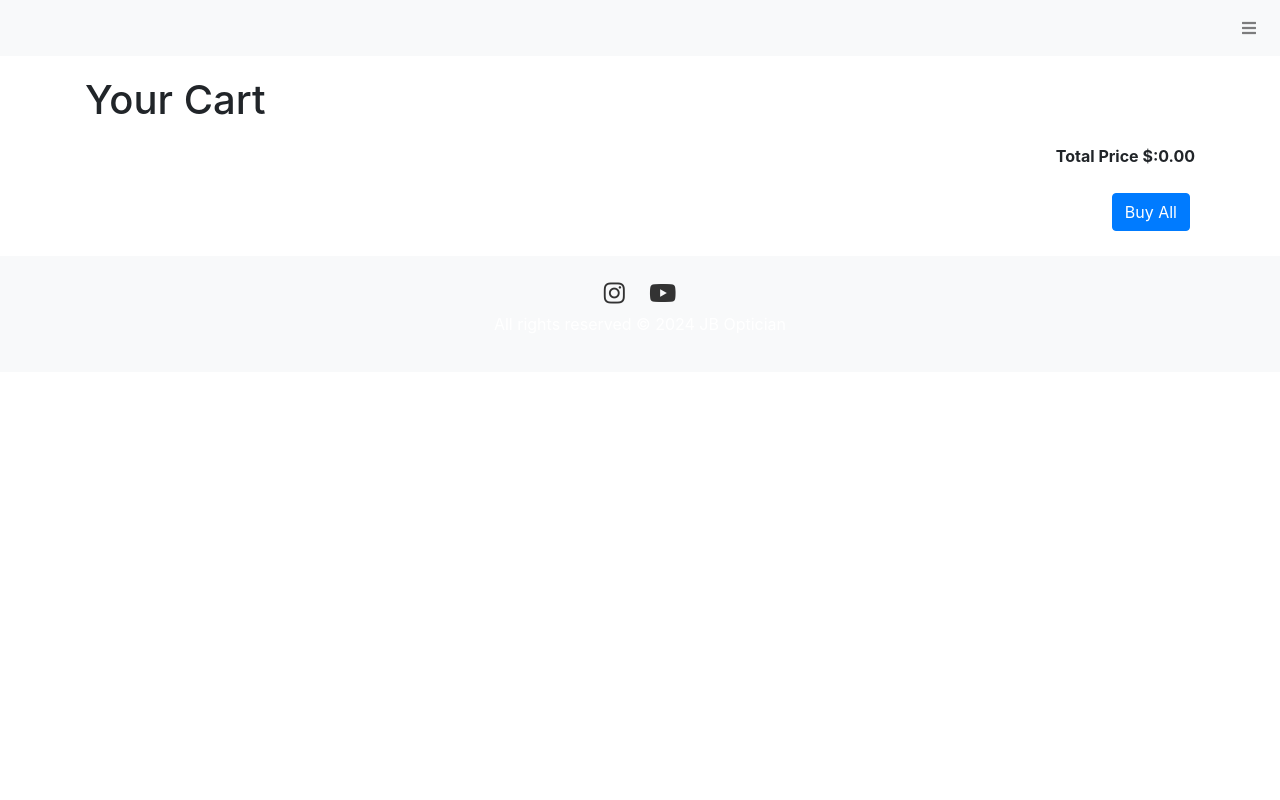
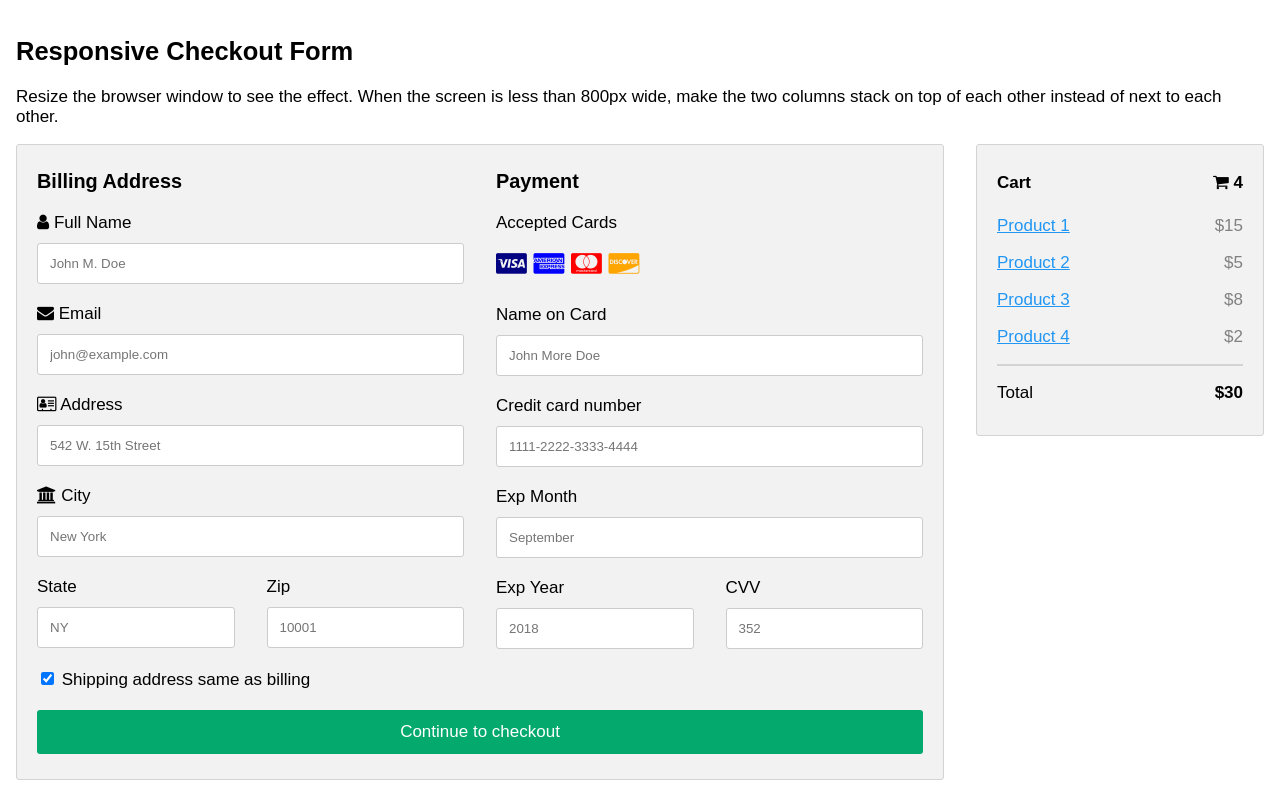
Before and after one commit to paramnahata/Param, a plain HTML site: page cart.html in a window 1280 px wide. Drawn offline with nearby package versions, Linux system fonts and the light colour scheme; files that its build step writes are made by us from their sources.

Commit message:
cart.html

```diff
--- a/cart.html
+++ b/cart.html
@@ -1,285 +1,194 @@
 <!DOCTYPE html>
-<html lang="en">
-
+<html>
 <head>
-    <meta charset="UTF-8">
-    <meta name="viewport" content="width=device-width, initial-scale=1.0">
-    <title>JB Optician - Cart</title>
-    <link rel="stylesheet" href="css/styles.css">
-    <link rel="stylesheet" href="https://maxcdn.bootstrapcdn.com/bootstrap/4.5.2/css/bootstrap.min.css">
-    <link rel="stylesheet" href="https://cdnjs.cloudflare.com/ajax/libs/font-awesome/5.15.3/css/all.min.css">
+<meta name="viewport" content="width=device-width, initial-scale=1">
+<link rel="stylesheet" href="https://cdnjs.cloudflare.com/ajax/libs/font-awesome/4.7.0/css/font-awesome.min.css">
 <style>
-        .navbar-brand img {
-            width: 100px;
+body {
+  font-family: Arial;
+  font-size: 17px;
+  padding: 8px;
 }
 
-        .cart-container {
-            margin-top: 20px;
+* {
+  box-sizing: border-box;
 }
 
-        .cart-item {
+.row {
+  display: -ms-flexbox; /* IE10 */
   display: flex;
-            align-items: center;
-            border-bottom: 1px solid #ddd;
-            padding: 15px 0;
+  -ms-flex-wrap: wrap; /* IE10 */
+  flex-wrap: wrap;
+  margin: 0 -16px;
 }
 
-        .cart-item img {
-            max-width: 120px;
-            margin-right: 15px;
+.col-25 {
+  -ms-flex: 25%; /* IE10 */
+  flex: 25%;
 }
 
-        .cart-item-details {
-            flex: 1;
-            margin-right: 15px;
+.col-50 {
+  -ms-flex: 50%; /* IE10 */
+  flex: 50%;
 }
 
-        .cart-item-details h5 {
-            margin: 0;
+.col-75 {
+  -ms-flex: 75%; /* IE10 */
+  flex: 75%;
 }
 
-        .quantity-controls {
-            display: flex;
-            align-items: center;
+.col-25,
+.col-50,
+.col-75 {
+  padding: 0 16px;
 }
 
-        .quantity-controls input {
-            width: 60px;
-            text-align: center;
-            margin: 0 5px;
-            border: 1px solid #ddd;
+.container {
+  background-color: #f2f2f2;
+  padding: 5px 20px 15px 20px;
+  border: 1px solid lightgrey;
+  border-radius: 3px;
 }
 
-        .cart-total {
-            font-weight: bold;
-            margin-top: 20px;
-            display: flex;
-            justify-content: flex-end;
-            align-items: center;
+input[type=text] {
+  width: 100%;
+  margin-bottom: 20px;
+  padding: 12px;
+  border: 1px solid #ccc;
+  border-radius: 3px;
 }
 
-        .cart-actions {
-            display: flex;
-            margin-top: 20px;
-            justify-content: flex-end;
+label {
+  margin-bottom: 10px;
+  display: block;
 }
 
-        .cart-actions button {
-            margin: 5px;
+.icon-container {
+  margin-bottom: 20px;
+  padding: 7px 0;
+  font-size: 24px;
 }
 
-        .footer {
-            background-color: #f8f9fa;
-            padding: 20px;
-            text-align: center;
+.btn {
+  background-color: #04AA6D;
+  color: white;
+  padding: 12px;
+  margin: 10px 0;
+  border: none;
+  width: 100%;
+  border-radius: 3px;
+  cursor: pointer;
+  font-size: 17px;
 }
 
-        .footer .social-icon {
-            margin: 0 10px;
-            font-size: 24px;
-            color: #333;
+.btn:hover {
+  background-color: #45a049;
 }
 
-        /* Sidebar styles */
-        .sidebar-menu {
-            display: none;
-            /* Hidden by default */
-            position: fixed;
-            top: 0;
-            left: 0;
-            width: 250px;
-            height: 100%;
-            background-color: #fff;
-            box-shadow: 2px 0 5px rgba(0, 0, 0, 0.5);
-            z-index: 1000;
-            overflow-y: auto;
+a {
+  color: #2196F3;
 }
 
-        .sidebar-menu-list {
-            list-style: none;
-            padding: 20px;
-            margin: 0;
+hr {
+  border: 1px solid lightgrey;
 }
 
-        .sidebar-menu-list li {
-            margin-bottom: 15px;
+span.price {
+  float: right;
+  color: grey;
 }
 
-        .sidebar-menu-list li a {
-            text-decoration: none;
-            color: #333;
-            font-size: 18px;
+/* Responsive layout - when the screen is less than 800px wide, make the two columns stack on top of each other instead of next to each other (also change the direction - make the "cart" column go on top) */
+@media (max-width: 800px) {
+  .row {
+    flex-direction: column-reverse;
   }
-
-        .close-sidebar {
-            position: absolute;
-            top: 10px;
-            right: 15px;
-            font-size: 24px;
-            cursor: pointer;
-            background: none;
-            border: none;
-            color: #333;
+  .col-25 {
+    margin-bottom: 20px;
+  }
 }
 </style>
 </head>
+<body>
 
-<body>
-    <!-- Navigation Bar -->
-    <nav class="navbar navbar-expand-lg navbar-light bg-light">
-        <button class="navbar-toggler" type="button" data-toggle="collapse" data-target="#navbarNav">
-            <span class="navbar-toggler-icon"></span>
-        </button>
-        <div class="collapse navbar-collapse" id="navbarNav">
-            <ul class="navbar-nav ml-auto">
-                <li class="nav-item"><a class="nav-link" href="#" id="menu-toggle"><i class="fa fa-bars"></i></a></li>
-            </ul>
+<h2>Responsive Checkout Form</h2>
+<p>Resize the browser window to see the effect. When the screen is less than 800px wide, make the two columns stack on top of each other instead of next to each other.</p>
+<div class="row">
+  <div class="col-75">
+    <div class="container">
+      <form action="/action_page.php">
+
+        <div class="row">
+          <div class="col-50">
+            <h3>Billing Address</h3>
+            <label for="fname"><i class="fa fa-user"></i> Full Name</label>
+            <input type="text" id="fname" name="firstname" placeholder="John M. Doe">
+            <label for="email"><i class="fa fa-envelope"></i> Email</label>
+            <input type="text" id="email" name="email" placeholder="john@example.com">
+            <label for="adr"><i class="fa fa-address-card-o"></i> Address</label>
+            <input type="text" id="adr" name="address" placeholder="542 W. 15th Street">
+            <label for="city"><i class="fa fa-institution"></i> City</label>
+            <input type="text" id="city" name="city" placeholder="New York">
+
+            <div class="row">
+              <div class="col-50">
+                <label for="state">State</label>
+                <input type="text" id="state" name="state" placeholder="NY">
               </div>
-    </nav>
-    <!-- Sidebar Menu -->
-    <div id="sidebar-menu" class="sidebar-menu">
-        <button id="close-sidebar" class="close-sidebar">&times;</button>
-        <ul class="sidebar-menu-list">
-            <li><a href="index.html">Home</a></li>
-            <li><a href="about.html">About Us</a></li>
-            <li><a href="orders.html">Orders</a></li>
-            <li><a href="help.html">Help Centre</a></li>
-        </ul>
+              <div class="col-50">
+                <label for="zip">Zip</label>
+                <input type="text" id="zip" name="zip" placeholder="10001">
               </div>
-
-    <!-- Cart Page Content -->
-    <div class="container cart-container">
-        <h1>Your Cart</h1>
-        <div id="cart-items">
-            <!-- Cart items will be dynamically inserted here by JavaScript -->
-        </div>
-        <div class="cart-total">
-            <span>Total Price $: </span>
-            <span id="total-price">0.00</span>
-        </div>
-        <div class="cart-actions">
-            <button class="btn btn-primary" onclick="buyAll()">Buy All</button>
             </div>
           </div>
 
-    <!-- Footer -->
-    <footer class="footer">
-        <div>
-            <a href="https://www.instagram.com" class="social-icon" target="_blank"><i class="fab fa-instagram"></i></a>
-            <a href="https://www.youtube.com" class="social-icon" target="_blank"><i class="fab fa-youtube"></i></a>
-            <p>All rights reserved &copy; 2024 JB Optician</p>
+          <div class="col-50">
+            <h3>Payment</h3>
+            <label for="fname">Accepted Cards</label>
+            <div class="icon-container">
+              <i class="fa fa-cc-visa" style="color:navy;"></i>
+              <i class="fa fa-cc-amex" style="color:blue;"></i>
+              <i class="fa fa-cc-mastercard" style="color:red;"></i>
+              <i class="fa fa-cc-discover" style="color:orange;"></i>
             </div>
-    </footer>
-
-    <!-- Scripts -->
-    <script src="https://code.jquery.com/jquery-3.5.1.slim.min.js"></script>
-    <script src="https://cdn.jsdelivr.net/npm/@popperjs/core@2.9.3/dist/umd/popper.min.js"></script>
-    <script src="https://maxcdn.bootstrapcdn.com/bootstrap/4.5.2/js/bootstrap.min.js"></script>
-    <script>
-        // Function to update cart total price
-        function updateCartTotal() {
-            const cartItems = JSON.parse(localStorage.getItem('cart')) || [];
-            const totalPrice = cartItems.reduce((total, item) => total + (item.price * item.quantity), 0);
-            document.getElementById('total-price').textContent = totalPrice.toFixed(2);
-        }
-
-        // Function to render cart items
-        function renderCartItems() {
-            const cartItems = JSON.parse(localStorage.getItem('cart')) || [];
-            const cartItemsContainer = document.getElementById('cart-items');
-            cartItemsContainer.innerHTML = '';
-
-            cartItems.forEach((item, index) => {
-                const cartItem = document.createElement('div');
-                cartItem.className = 'cart-item';
-                cartItem.innerHTML = `
-                    <img src="${item.image}" alt="${item.name}">
-                    <div class="cart-item-details">
-                        <h5>${item.name}</h5>
-                        <p>Price: $${item.price}</p>
-                        <div class="quantity-controls">
-                            <button class="btn btn-secondary" onclick="decreaseQuantity(${index})">
-                                ${item.quantity > 1 ? '-' : '<i class="fa fa-trash"></i>'}
-                            </button>
-                            <input type="number" value="${item.quantity}" min="1" readonly>
-                            <button class="btn btn-secondary" onclick="increaseQuantity(${index})">+</button>
+            <label for="cname">Name on Card</label>
+            <input type="text" id="cname" name="cardname" placeholder="John More Doe">
+            <label for="ccnum">Credit card number</label>
+            <input type="text" id="ccnum" name="cardnumber" placeholder="1111-2222-3333-4444">
+            <label for="expmonth">Exp Month</label>
+            <input type="text" id="expmonth" name="expmonth" placeholder="September">
+            <div class="row">
+              <div class="col-50">
+                <label for="expyear">Exp Year</label>
+                <input type="text" id="expyear" name="expyear" placeholder="2018">
               </div>
-                        <div class="mt-2">
-                            <button class="btn btn-success" onclick="buyNow(${index})">Buy Now</button>
-                            <button class="btn btn-danger" onclick="removeFromCart(${index})">Remove</button><br>
-                            <button class="btn btn-info mt-2" onclick="viewProduct('${item.id}')">View Product</button>
+              <div class="col-50">
+                <label for="cvv">CVV</label>
+                <input type="text" id="cvv" name="cvv" placeholder="352">
               </div>
             </div>
-                `;
-                cartItemsContainer.appendChild(cartItem);
-            });
+          </div>
 
-            updateCartTotal();
-        }
+        </div>
+        <label>
+          <input type="checkbox" checked="checked" name="sameadr"> Shipping address same as billing
+        </label>
+        <input type="submit" value="Continue to checkout" class="btn">
+      </form>
+    </div>
+  </div>
+  <div class="col-25">
+    <div class="container">
+      <h4>Cart <span class="price" style="color:black"><i class="fa fa-shopping-cart"></i> <b>4</b></span></h4>
+      <p><a href="#">Product 1</a> <span class="price">$15</span></p>
+      <p><a href="#">Product 2</a> <span class="price">$5</span></p>
+      <p><a href="#">Product 3</a> <span class="price">$8</span></p>
+      <p><a href="#">Product 4</a> <span class="price">$2</span></p>
+      <hr>
+      <p>Total <span class="price" style="color:black"><b>$30</b></span></p>
+    </div>
+  </div>
+</div>
 
-        // Function to increase quantity of an item
-        function increaseQuantity(index) {
-            const cartItems = JSON.parse(localStorage.getItem('cart')) || [];
-            cartItems[index].quantity += 1;
-            localStorage.setItem('cart', JSON.stringify(cartItems));
-            renderCartItems();
-        }
-
-        // Function to decrease quantity of an item
-        function decreaseQuantity(index) {
-            const cartItems = JSON.parse(localStorage.getItem('cart')) || [];
-            if (cartItems[index].quantity > 1) {
-                cartItems[index].quantity -= 1;
-            } else {
-                cartItems.splice(index, 1); // Remove item if quantity is 1
-            }
-            localStorage.setItem('cart', JSON.stringify(cartItems));
-            renderCartItems();
-        }
-
-        // Function to remove an item from the cart
-        function removeFromCart(index) {
-            const cartItems = JSON.parse(localStorage.getItem('cart')) || [];
-            cartItems.splice(index, 1);
-            localStorage.setItem('cart', JSON.stringify(cartItems));
-            renderCartItems();
-        }
-
-        // Function to buy an individual item now
-        function buyNow(index) {
-            window.location.href = 'checkout.html';
-            // Implement actual buy now process here
-        }
-
-        // Function to buy all items in the cart
-        function buyAll() {
-            window.location.href = 'checkout.html';
-            // Implement actual checkout process here
-        }
-
-        // Function to view an individual product
-        function viewProduct(productId) {
-            window.location.href = `product.html?id=${productId}`;
-        }
-
-        // Sidebar functionality
-        document.getElementById('menu-toggle').addEventListener('click', function () {
-            document.getElementById('sidebar-menu').style.display = 'block';
-        });
-
-        document.getElementById('close-sidebar').addEventListener('click', function () {
-            document.getElementById('sidebar-menu').style.display = 'none';
-        });
-
-        window.addEventListener('click', function (event) {
-            if (event.target !== document.getElementById('sidebar-menu') && event.target !== document.getElementById('menu-toggle')) {
-                document.getElementById('sidebar-menu').style.display = 'none';
-            }
-        });
-
-        // Initial render
-        renderCartItems();
-    </script>
 </body>
-
 </html>
```
Lines whose indentation alone changed are shown as unchanged.
